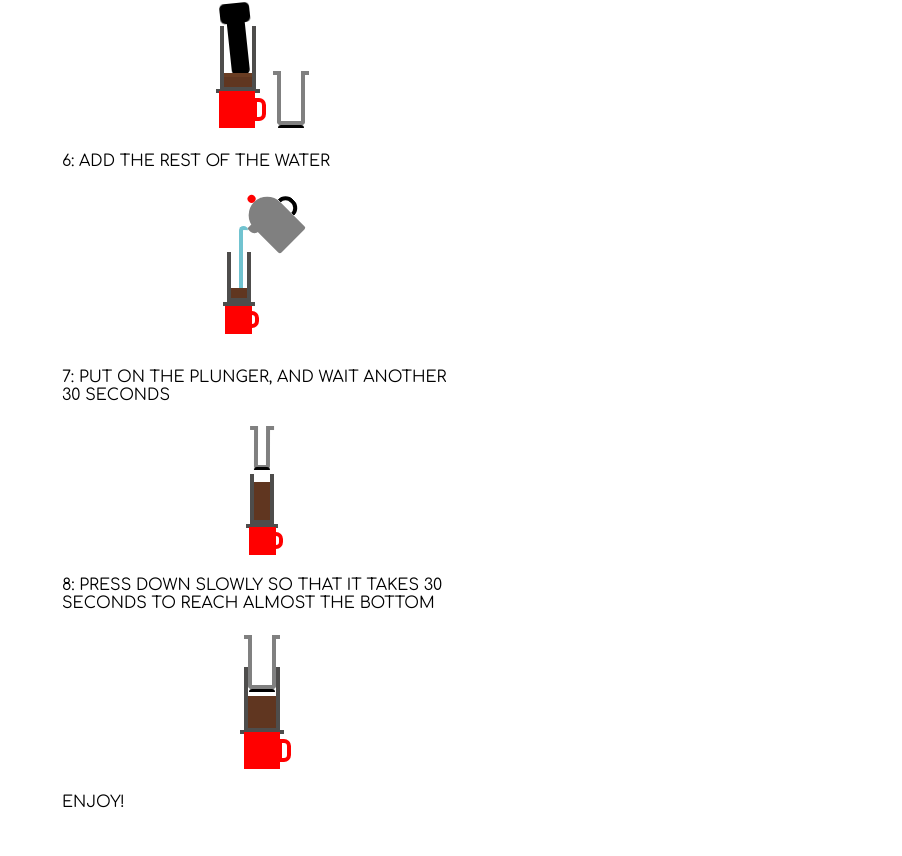
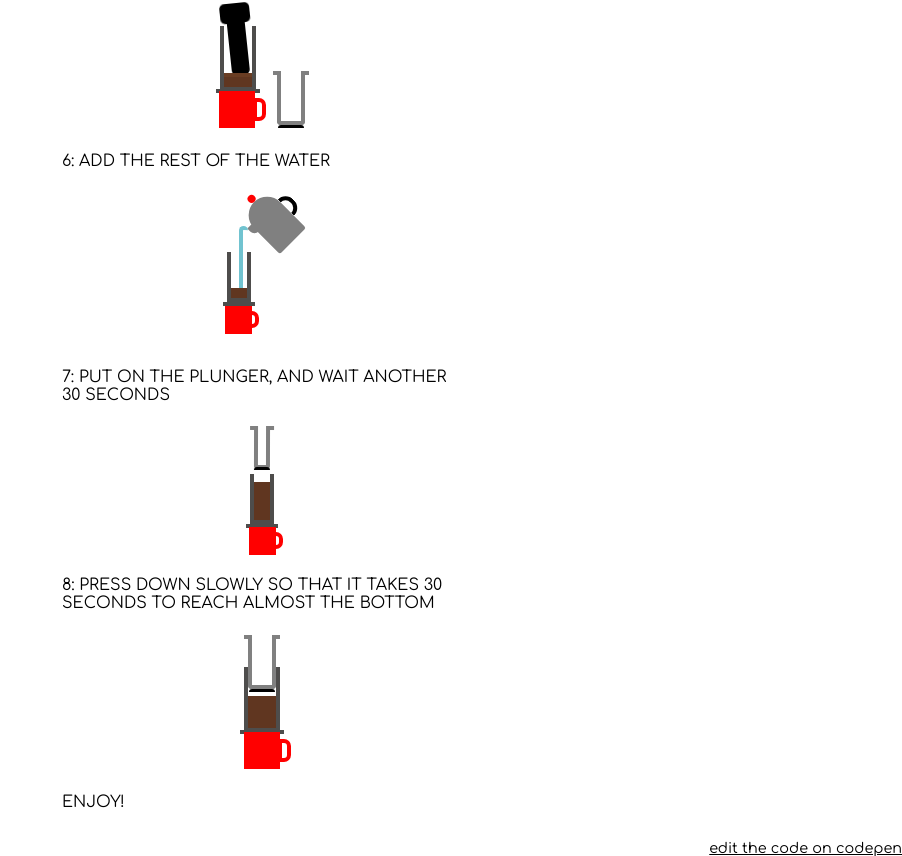
Before and after one commit to natalieweesh/coffee-guide, a plain HTML site: page index.html in a window 1280 px wide. Shown: the part 2463-3319 px from the top of the page, without its empty margins (378-1280 px from the left). Before the commit the page ends 3298 px from the top, so only its background shows below. Drawn offline with nearby package versions, Linux system fonts and the light colour scheme.

Commit message:
Add codepen link :bowtie

```diff
--- a/index.html
+++ b/index.html
@@ -226,7 +226,7 @@
 
   <p>enjoy!</p>
 </section>
-
+<a href="http://cdpn.io/kpfGx" style="color: black; margin: 2em auto 0; display: block; text-transform: none; text-align: right; font-size: 0.9em;">edit the code on codepen</a>
   <script src='http://codepen.io/assets/libs/fullpage/jquery.js'></script>
 
   <script src="js/index.js"></script>
```
